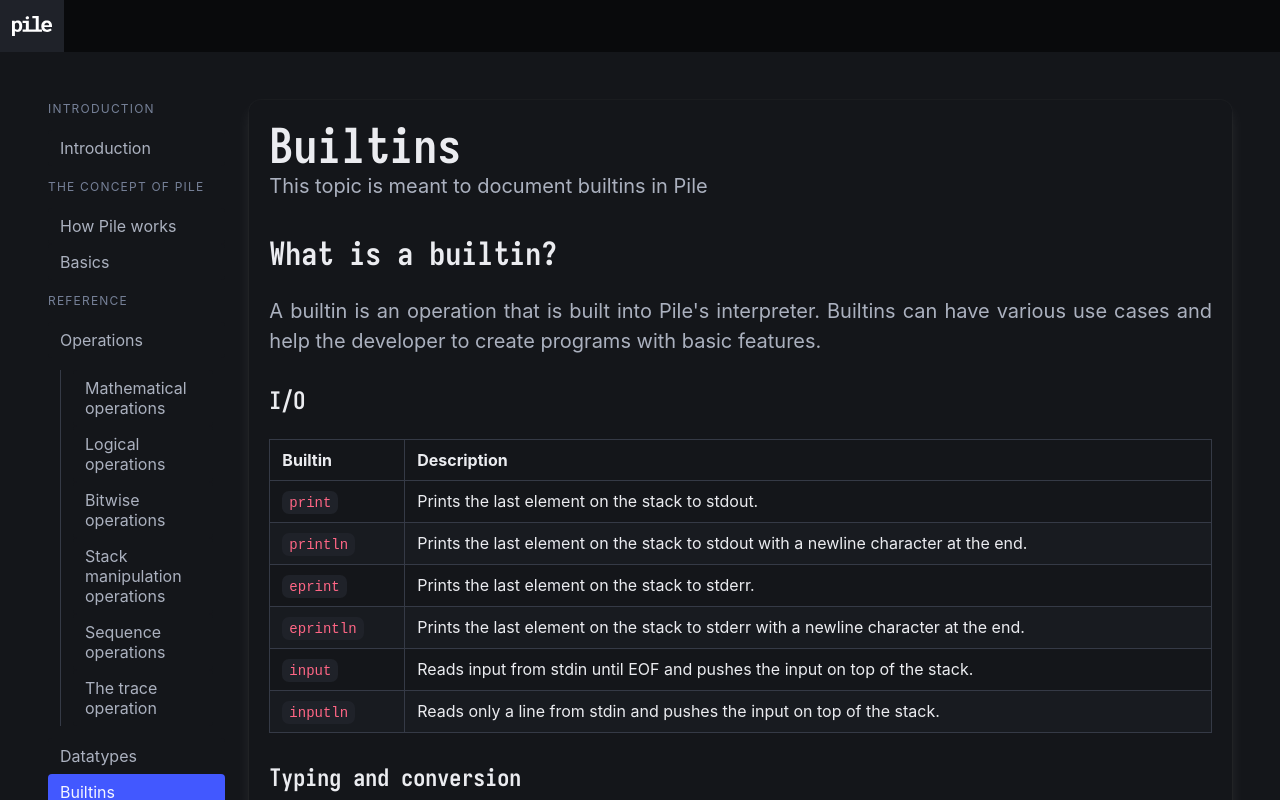
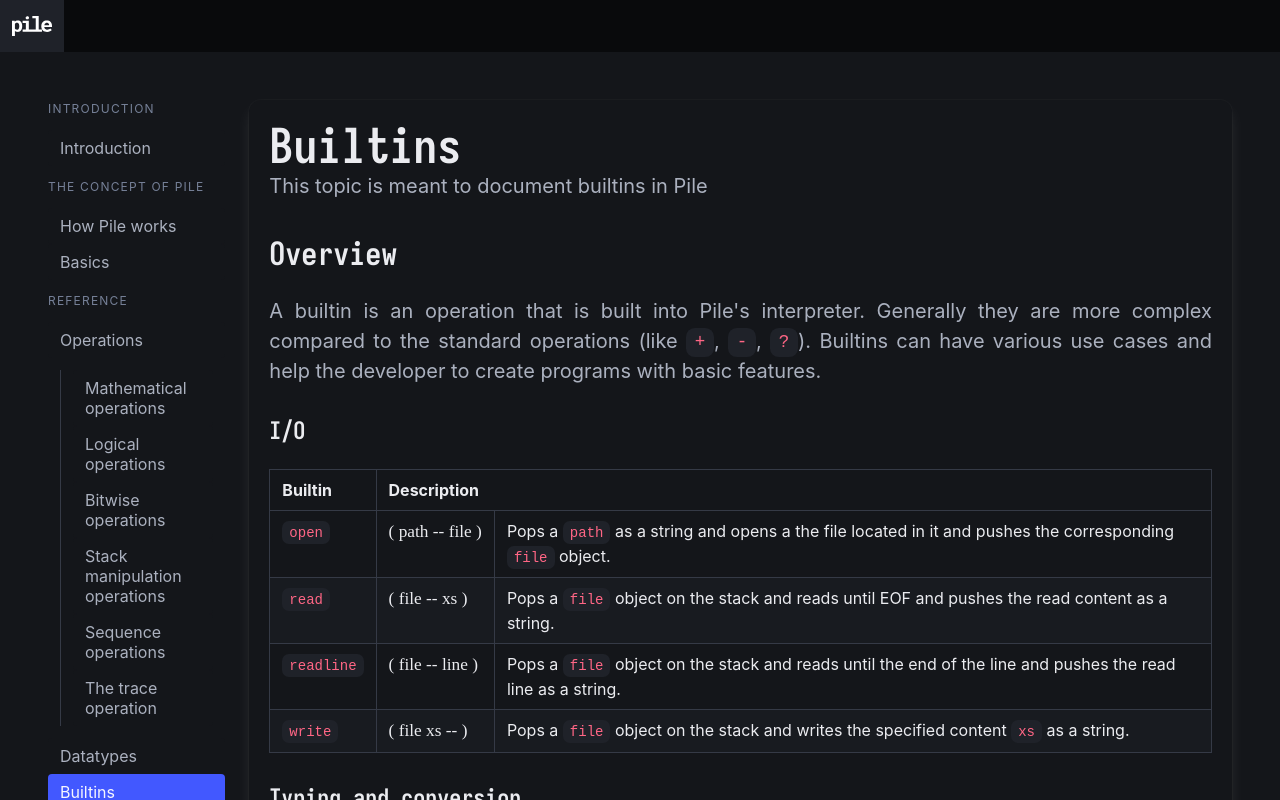
Before and after one commit to marc-dantas/pile-online, a Next.js app: page /docs/builtins in a window 1280 px wide. Shown: the top 800 px of the page. Built offline with nearby package versions, Linux system fonts and the light colour scheme.

Commit message:
new builtins

```diff
--- a/src/app/docs/builtins/page.tsx
+++ b/src/app/docs/builtins/page.tsx
@@ -6,51 +6,51 @@ export default function Docs() {
         <DocsPage>
             <Title>Builtins</Title>
             <Subtitle>This topic is meant to document builtins in Pile</Subtitle>
-            <Title2>What is a builtin?</Title2>
-            <P>A builtin is an operation that is built into Pile&apos;s interpreter. Builtins can have various use cases and help the developer to create programs with basic features.</P>
+            <Title2>Overview</Title2>
+            <P>A builtin is an operation that is built into Pile&apos;s interpreter. Generally they are more complex compared to the standard operations (like <code>+</code>, <code>-</code>, <code>?</code>). Builtins can have various use cases and help the developer to create programs with basic features.</P>
             <Title3>I/O</Title3>
             <Table>
                 <thead className="has-text-weight-bold">
                     <tr>
                         <td>Builtin</td>
-                        <td>Description</td>
+                        <td colSpan={2}>Description</td>
                     </tr>
                 </thead>
                 <tbody>
                     <tr>
-                        <td><code>print</code></td>
+                        <td><code>open</code></td>
                         <td>
-                            Prints the last element on the stack to stdout.
+                            <span className="notation">( path -- file )</span>
+                        </td>
+                        <td>
+                            Pops a <code>path</code> as a string and opens a the file located in it and pushes the corresponding <code>file</code> object.
                         </td>
                     </tr>
                     <tr>
-                        <td><code>println</code></td>
+                        <td><code>read</code></td>
                         <td>
-                            Prints the last element on the stack to stdout with a newline character at the end.
+                            <span className="notation">( file -- xs )</span>
+                        </td>
+                        <td>
+                            Pops a <code>file</code> object on the stack and reads until EOF and pushes the read content as a string.
                         </td>
                     </tr>
                     <tr>
-                        <td><code>eprint</code></td>
+                        <td><code>readline</code></td>
                         <td>
-                            Prints the last element on the stack to stderr.
+                            <span className="notation">( file -- line )</span>
+                        </td>
+                        <td>
+                            Pops a <code>file</code> object on the stack and reads until the end of the line and pushes the read line as a string.
                         </td>
                     </tr>
                     <tr>
-                        <td><code>eprintln</code></td>
+                        <td><code>write</code></td>
                         <td>
-                            Prints the last element on the stack to stderr with a newline character at the end.
+                            <span className="notation">( file xs -- )</span>
                         </td>
-                    </tr>
-                    <tr>
-                        <td><code>input</code></td>
                         <td>
-                            Reads input from stdin until EOF and pushes the input on top of the stack.
-                        </td>
-                    </tr>
-                    <tr>
-                        <td><code>inputln</code></td>
-                        <td>
-                            Reads only a line from stdin and pushes the input on top of the stack.
+                            Pops a <code>file</code> object on the stack and writes the specified content <code>xs</code> as a string.
                         </td>
                     </tr>
                 </tbody>
```
